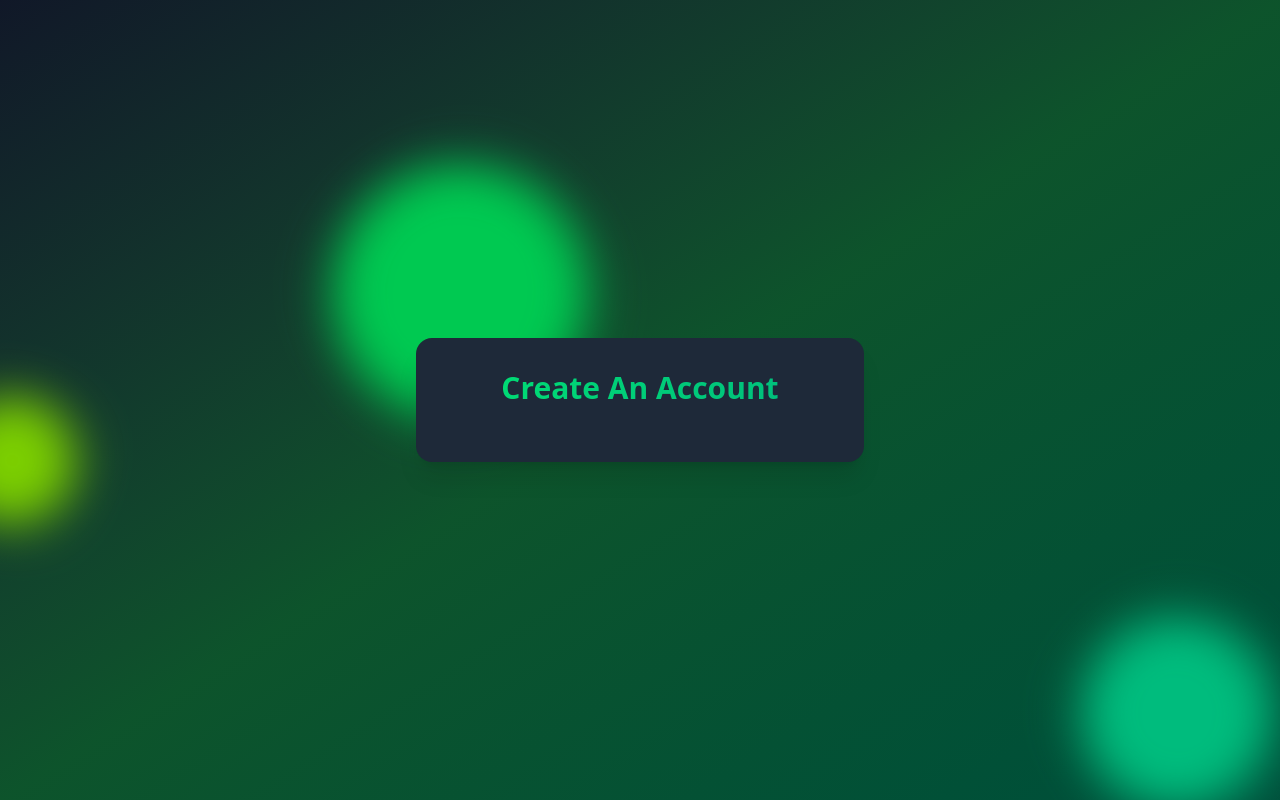
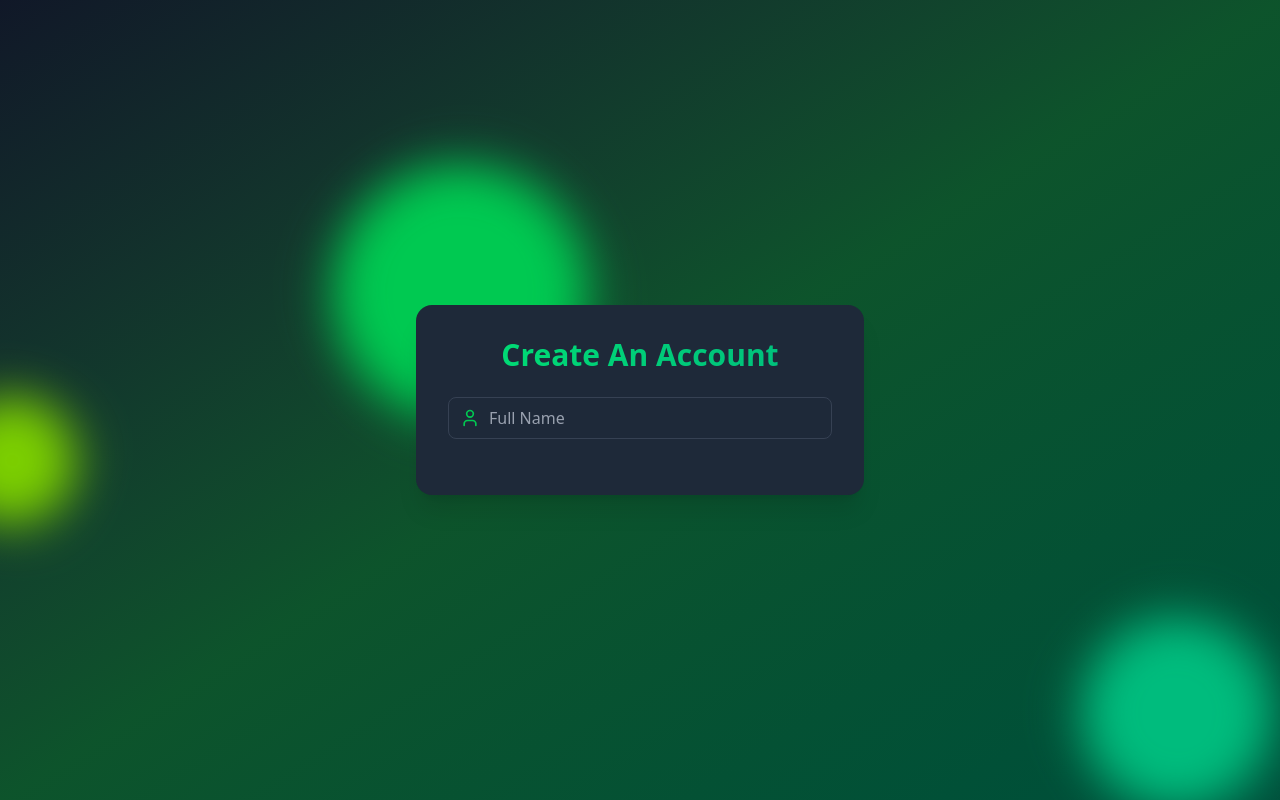
Before and after one commit to sagarEmn/mern-auth, a React (Vite) app in the folder frontend/: page /signup in a window 1280 px wide. Built offline with nearby package versions, Linux system fonts and the light colour scheme.

Commit message:
feat: Add input field for name

```diff
--- a/frontend/src/pages/SignupPage.jsx
+++ b/frontend/src/pages/SignupPage.jsx
@@ -1,10 +1,18 @@
-import React from "react";
+import React, { useState } from "react";
 import { Loader, Lock, Mail, User } from "lucide-react";
 import { motion } from "framer-motion";
 
+// import components
+import Input from "../components/Input";
+
 export const SignupPage = () => {
+  // states for fields
+  const [name, setName] = useState("");
+
   const handleSignup = (e) => {
     e.preventDefault();
+
+
   };
 
   return (
@@ -20,7 +28,12 @@ export const SignupPage = () => {
         </h2>
 
         <form onSubmit={handleSignup}>
-
+          <Input
+            icon={User}
+            placeholder="Full Name"
+            value={name}
+            onChange={(e) => setName(e.target.value)}
+          />
         </form>
       </main>
     </motion.div>
```
